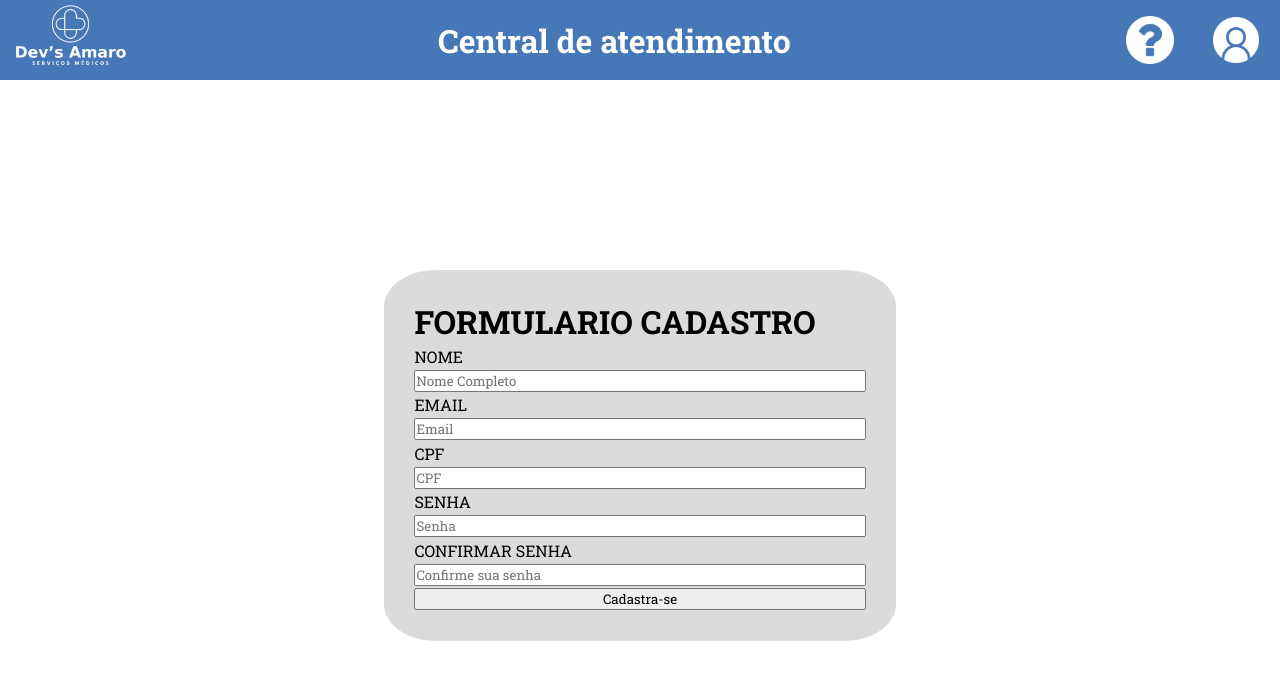
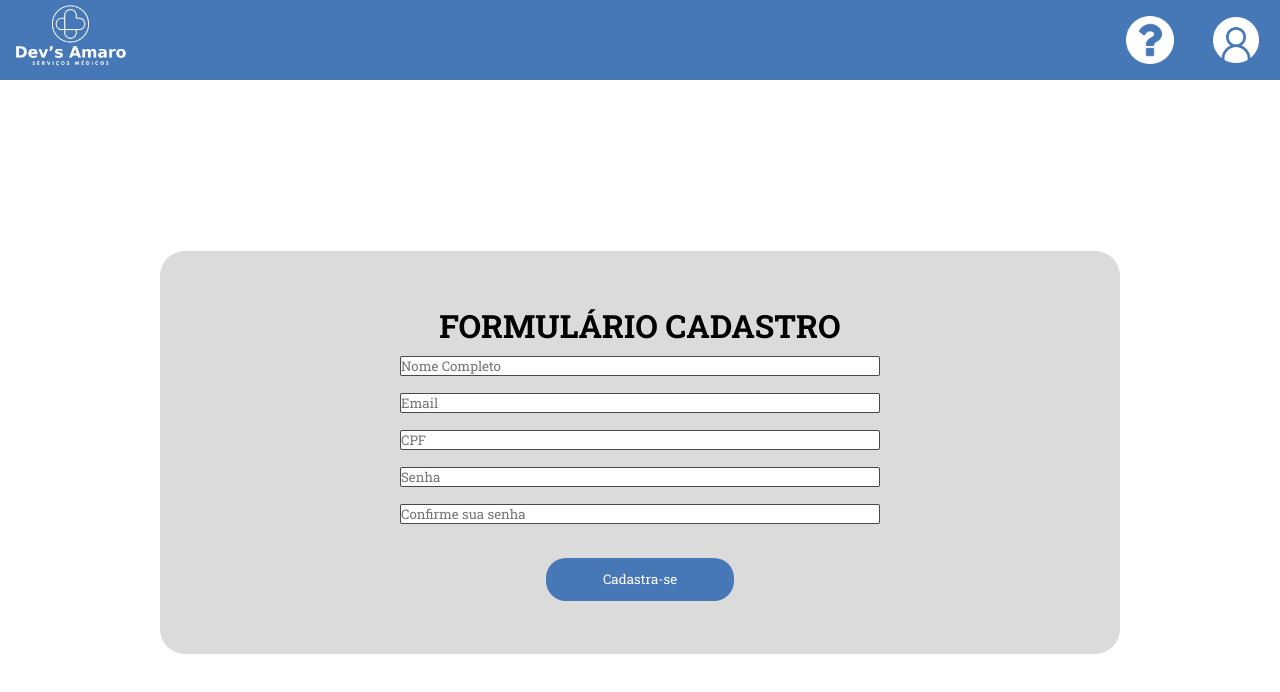
Before and after one commit to gooncalvesgaby/hackathon-vnw, a React (Vite) app in the folder portalpaciente/: page /cadastro in a window 1280 px wide. Shown: the top 692 px of the page. Built offline with nearby package versions, Linux system fonts and the light colour scheme.

Commit message:
alteraçao pagina de cadastro

```diff
--- a/portalpaciente/src/Components/Cadastro/cadastro.jsx
+++ b/portalpaciente/src/Components/Cadastro/cadastro.jsx
@@ -1,6 +1,5 @@
 import React, { useState } from "react"
 import * as S from "./cadastroStyle.jsx"
-import Logo from "../../assets/logo-ds.png"
 import { useNavigate } from "react-router-dom";
 
 function Cadastro() {
@@ -39,7 +38,6 @@ function Cadastro() {
 
     const signinForm = (event) => {
         event.preventDefault()
-        // preventDefault é so para nao mudar de pagina
 
         if (name.split(" ").length < 2) {
             alert("digite seu nome completo")
@@ -76,20 +74,13 @@ function Cadastro() {
             <S.Main>
                 <S.Formulario onSubmit={signinForm}>
                     <S.Divform>
-                        <h1>FORMULARIO CADASTRO </h1>
-                        <label >NOME</label>
-                        <input value={name} type="text" placeholder="Nome Completo" onChange={handleName}/>
-                        {/* toda vez que o usuario digita algo no input é disparado e evento onChange
-                        toda vez que o onChange é disparado ele ta chamando a funcao que eu mandei pra ele */}
-                        <label >EMAIL</label>
-                        <input value={email} type="email" placeholder="Email" onChange={handleEmail} />
-                        <label >CPF</label>
-                        <input value={cpf} type="text" placeholder="CPF" onChange={handleCpf} />
-                        <label >SENHA</label>
-                        <input value={password} type="password" placeholder="Senha" onChange={handlePassword} />
-                        <label >CONFIRMAR SENHA</label>
-                        <input value={confirmasenha} type="password" placeholder="Confirme sua senha " onChange={handleSenha} />
-                        <button type="submit">Cadastra-se</button>
+                        <S.H1>FORMULÁRIO CADASTRO </S.H1>
+                        <S.Input value={name} type="text" placeholder="Nome Completo" onChange={handleName}/>
+                        <S.Input value={email} type="email" placeholder="Email" onChange={handleEmail} />
+                        <S.Input value={cpf} type="text" placeholder="CPF" onChange={handleCpf} />
+                        <S.Input value={password} type="password" placeholder="Senha" onChange={handlePassword} />
+                        <S.Input value={confirmasenha} type="password" placeholder="Confirme sua senha " onChange={handleSenha} />
+                        <S.Button type="submit">Cadastra-se</S.Button>
                     </S.Divform>
                 </S.Formulario>
             </S.Main>
--- a/portalpaciente/src/Components/Cadastro/cadastroStyle.jsx
+++ b/portalpaciente/src/Components/Cadastro/cadastroStyle.jsx
@@ -1,5 +1,4 @@
 import styled from "styled-components"
-
 
 export const Main = styled.main`
 display:flex;
@@ -12,48 +11,8 @@ background-repeat: no-repeat;
 background-size: 100%;
 background-color: white;
 `
+export const Formulario = styled.form`
 
-export const Forms = styled.section`
-
-display: flex;
-flex-direction: column;
-width: 45vw;
-background-color:#DBDBDB;
-height: 70vh;
-border-radius: 10px;
-justify-content: center;
-margin-top: 2rem;
-
-
-button{
-background-color: #4677B6;
-width: 10vw;
-height: 8vh;
-border-radius: 8px;
-font-weight:900;
-color:white;
-
-
-}
-
-@media(min-width: 320px) and (max-width: 768px){
-    display: flex;
-    flex-direction: column;
-    height: 50vh;
-    background-color: #4677B6;
-    background-repeat: no-repeat;
-    background-size: 100%;
-
-
-
-
-    button{
-        background-color: white;
-        color:black;
-        width: 15vw;
-    }
-
-}
 
 `
 export const Divform = styled.div`
@@ -62,19 +21,40 @@ justify-content: space-between;
 flex-direction: column;
 margin: 3rem;
 height: 85%;
-width: 40vw;
 background-color: #DBDBDB;
 padding: 5%;
-border-radius: 10%;
+border-radius: 25px;
+width: 75vw;
+align-items: center;
 
 @media(min-width: 320px) and (max-width: 768px){
-    width:65vw;
-    height: 70vh;
-
-
+width:65vw;
+height: 70vh;
 }
 `
 
-export const Formulario = styled.form`
+export const H1 = styled.h1`
+display: flex;
+justify-content: center;
+`
+
+export const Button = styled.button`
+background-color: #4677B6;
+border: none;
+height: 20%;
+width: 22%;
+border-radius: 20px;
+color: white;
+display: flex;
+align-items: center;
+justify-content: center;
+margin-top: 3%;
+`
+
+export const Input = styled.input`
+width: 30rem;
+border: solid 1px #211e1ecf;
+border-radius: 2px;
+margin: 1%;
 
 `
--- a/portalpaciente/src/Components/Header/Header.jsx
+++ b/portalpaciente/src/Components/Header/Header.jsx
@@ -11,7 +11,6 @@ function Header() {
     return(
          <S.Div>
             <S.Img src={Logo} alt="imagem de fundo" />
-            <   S.H1>Central de atendimento</S.H1>
             <S.DivMenu>
                 <S.ImgMenu src={Ajuda} alt="imagem para auxilio" />
                     <S.dropdown className="dropdown">
```
